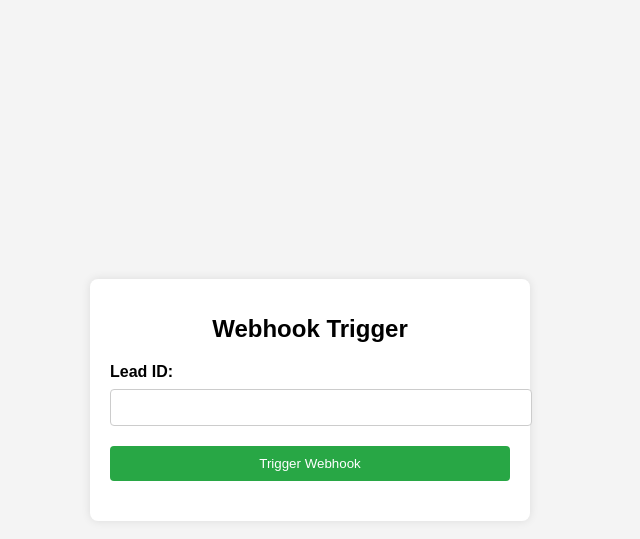
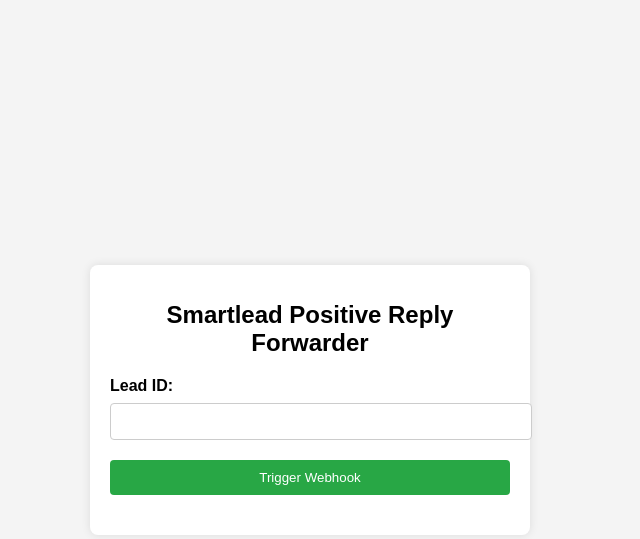
Before and after one commit to jonathangetonapod/positive_reply_trigger, a Flask app: page / in a window 1280 px wide. Shown: the top 539 px of the page, without its empty margins (330-970 px from the left). Run offline with Flask 3, Linux system fonts and the light colour scheme.

Commit message:
changed headline

```diff
--- a/templates/index.html
+++ b/templates/index.html
@@ -59,7 +59,7 @@
 </head>
 <body>
     <div class="container">
-        <h1>Webhook Trigger</h1>
+        <h1>Smartlead Positive Reply Forwarder</h1>
         <form id="webhookForm">
             <label for="lead_id">Lead ID:</label>
             <input type="text" id="lead_id" name="lead_id" required>
```
